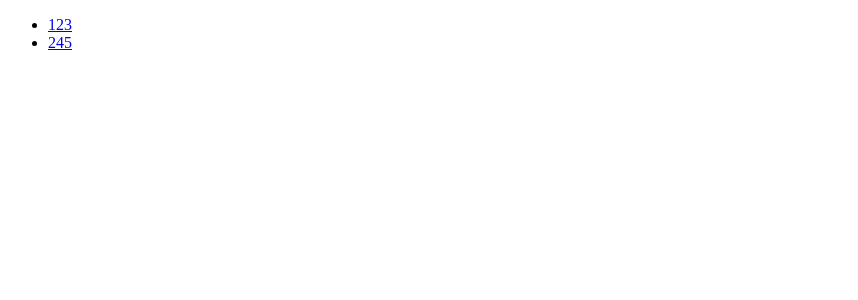
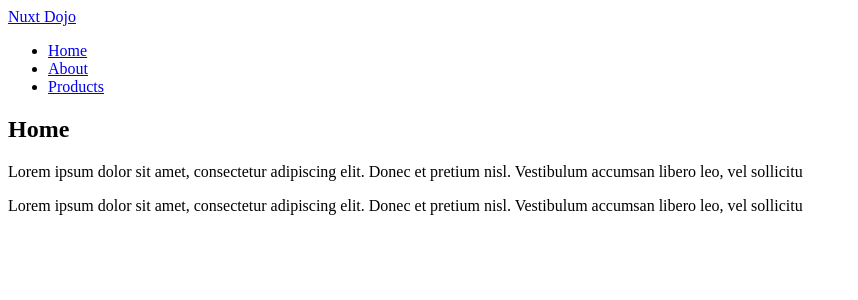
Before and after one commit to saleheshon0444/Saleh00, a Nuxt app in the folder saleh/: page / in a window 1280 px wide. Shown: the top 300 px of the page, without its empty margins (0-858 px from the left). Built offline with nearby package versions, Linux system fonts and the light colour scheme.

Commit message:
adding layout

```diff
--- /dev/null
+++ b/saleh/layouts/default.vue
@@ -0,0 +1,27 @@
+<template>
+  <div>
+    <header>
+      <nav>
+        <NuxtLink to="/">Nuxt Dojo</NuxtLink>
+        <ul>
+          <li>
+            <NuxtLink to="/">Home</NuxtLink>
+          </li>
+          <li>
+            <NuxtLink to="/About">About</NuxtLink>
+          </li>
+          <li>
+            <NuxtLink to="/Products">Products</NuxtLink>
+          </li>
+        </ul>
+      </nav>
+    </header>
+    <div>
+      <slot />
+    </div>
+  </div>
+</template>
+
+<script setup></script>
+
+<style scoped></style>
--- a/saleh/pages/index.vue
+++ b/saleh/pages/index.vue
@@ -1,16 +1,19 @@
 <template>
   <div>
-   <ul>
-    <li><NuxtLink to="/products/123">123</NuxtLink></li>
-    <li><NuxtLink to="/products/245">245</NuxtLink></li>
-   </ul>
+    <h2>Home</h2>
+    <p>
+      Lorem ipsum dolor sit amet, consectetur adipiscing elit. Donec et pretium
+      nisl. Vestibulum accumsan libero leo, vel sollicitu
+    </p>
+    <p>
+      Lorem ipsum dolor sit amet, consectetur adipiscing elit. Donec et pretium
+      nisl. Vestibulum accumsan libero leo, vel sollicitu
+    </p>
   </div>
 </template>
 
 <script setup>
-
 </script>
 
 <style scoped>
-
 </style>
--- /dev/null
+++ b/saleh/pages/products/index.vue
@@ -0,0 +1,13 @@
+<template>
+    <div>
+
+    </div>
+</template>
+
+<script setup>
+
+</script>
+
+<style scoped>
+
+</style>
```
Also changed, not shown: saleh/pages/About.vue (renamed from saleh/pages/events.vue).
